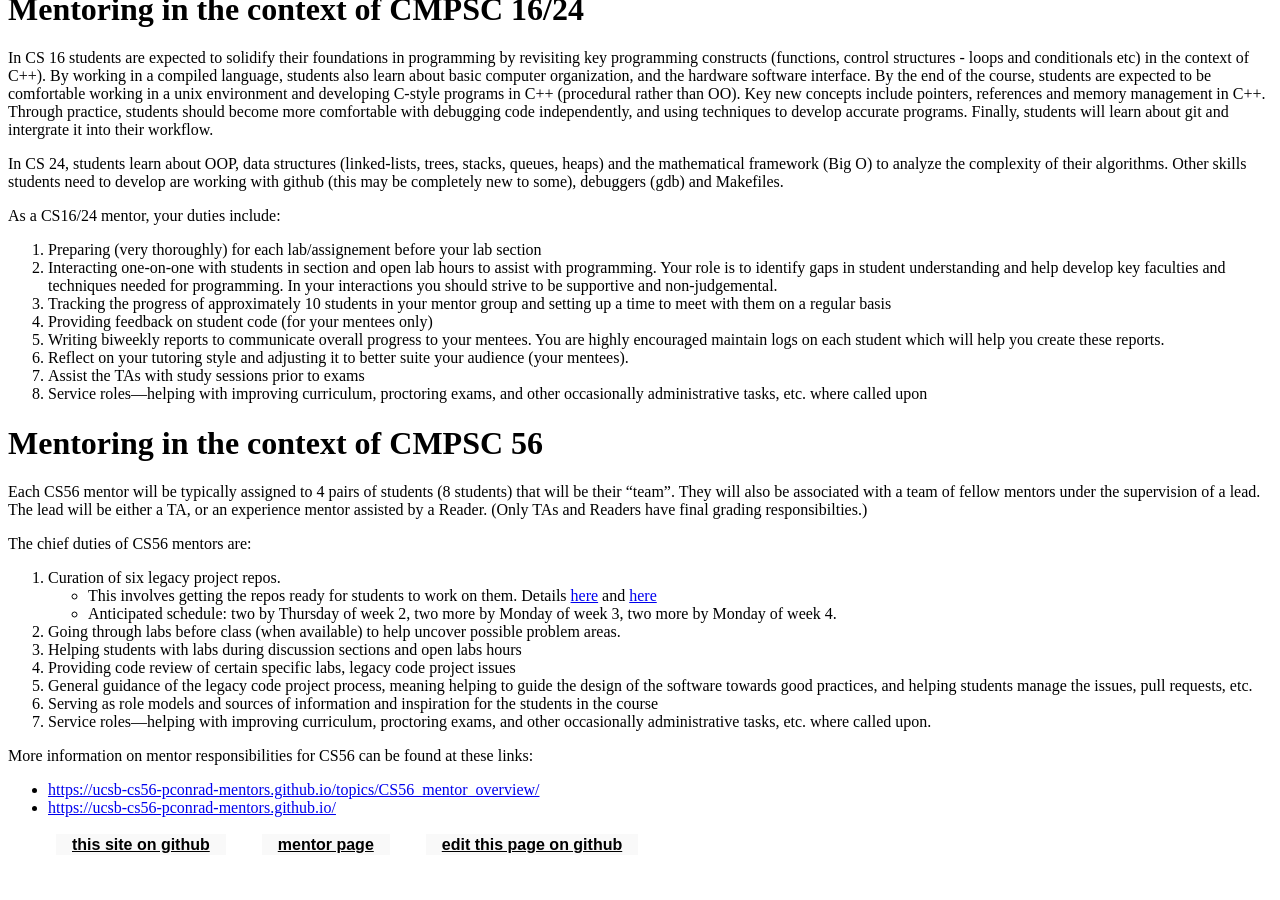
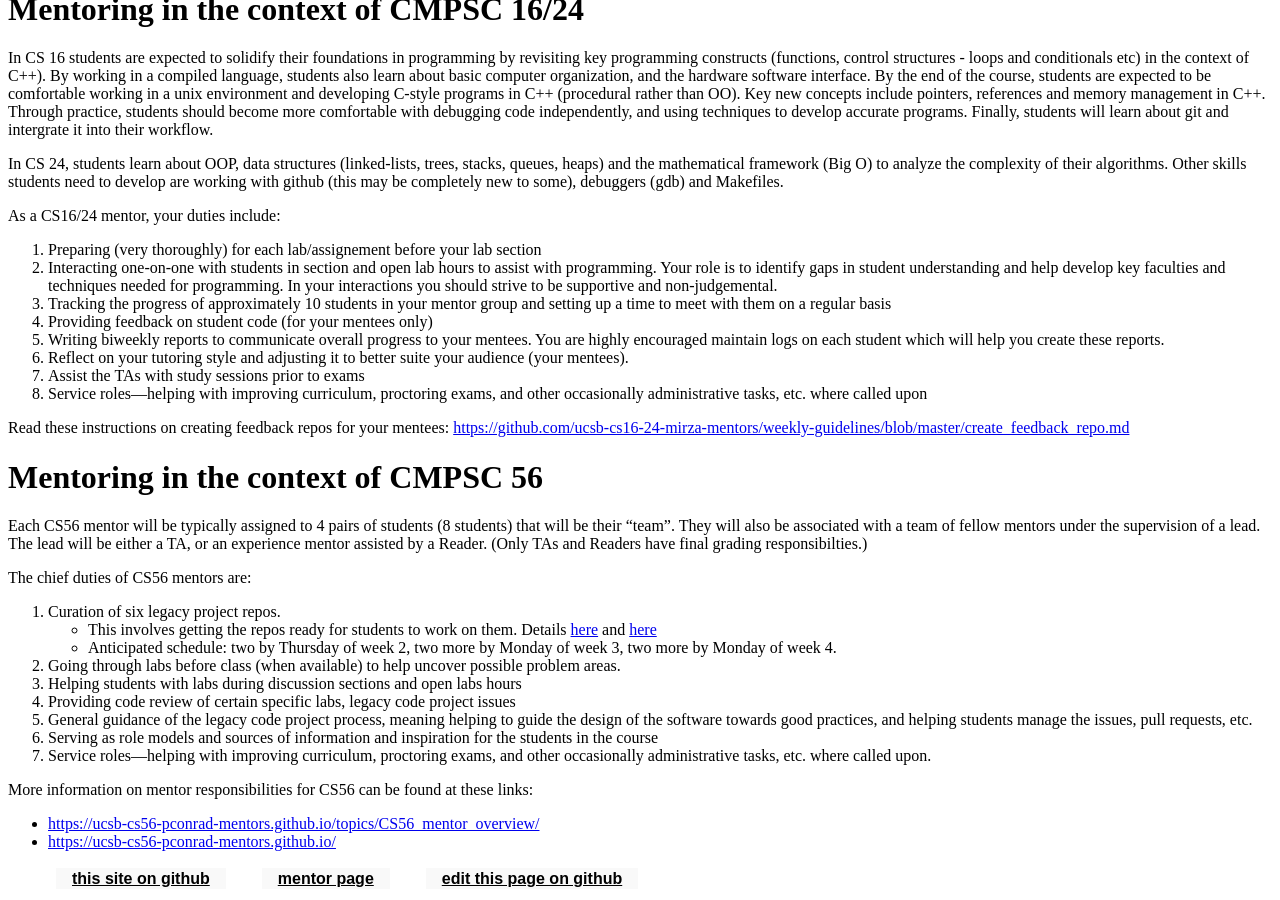
Before and after one commit to ucsb-cs190j-w18/ucsb-cs190j-w18.github.io, a Jekyll site: the page built from _info/syllabus.md, in a window 1280 px wide and 900 px high, scrolled down 2463 px. Built offline with Jekyll 4.4.1, drawn with Linux system fonts in a browser that asks for light colours; before the commit the page ends 3329 px from its top, so only the background shows below that.

Commit message:
Update syllabus.md

```diff
--- a/_info/syllabus.md
+++ b/_info/syllabus.md
@@ -122,6 +122,9 @@ As a CS16/24 mentor, your duties include:
 7. Assist the TAs with study sessions prior to exams
 8. Service roles---helping with improving curriculum, proctoring exams, and other occasionally administrative tasks, etc. where called upon
 
+
+Read these instructions on creating feedback repos for your mentees: [https://github.com/ucsb-cs16-24-mirza-mentors/weekly-guidelines/blob/master/create_feedback_repo.md](https://github.com/ucsb-cs16-24-mirza-mentors/weekly-guidelines/blob/master/create_feedback_repo.md)
+
 # Mentoring in the context of CMPSC 56
 
 Each CS56 mentor will be typically assigned to 4 pairs of students (8 students) that will be their "team".  They will also be associated with a team of fellow mentors under the supervision of a lead.  The lead will be either a TA, or an experience mentor assisted by a Reader.  (Only TAs and Readers have final grading responsibilties.)
```
